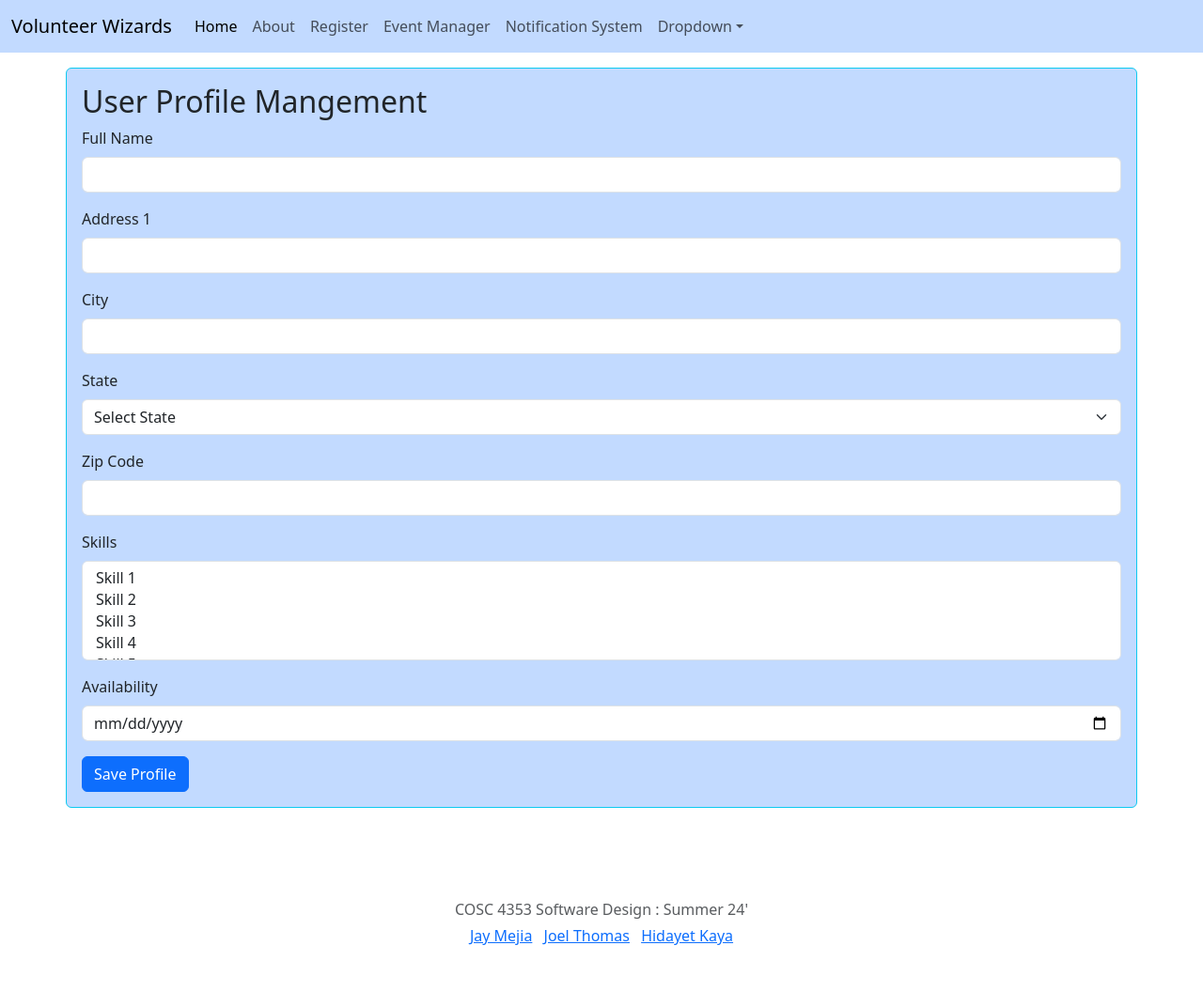
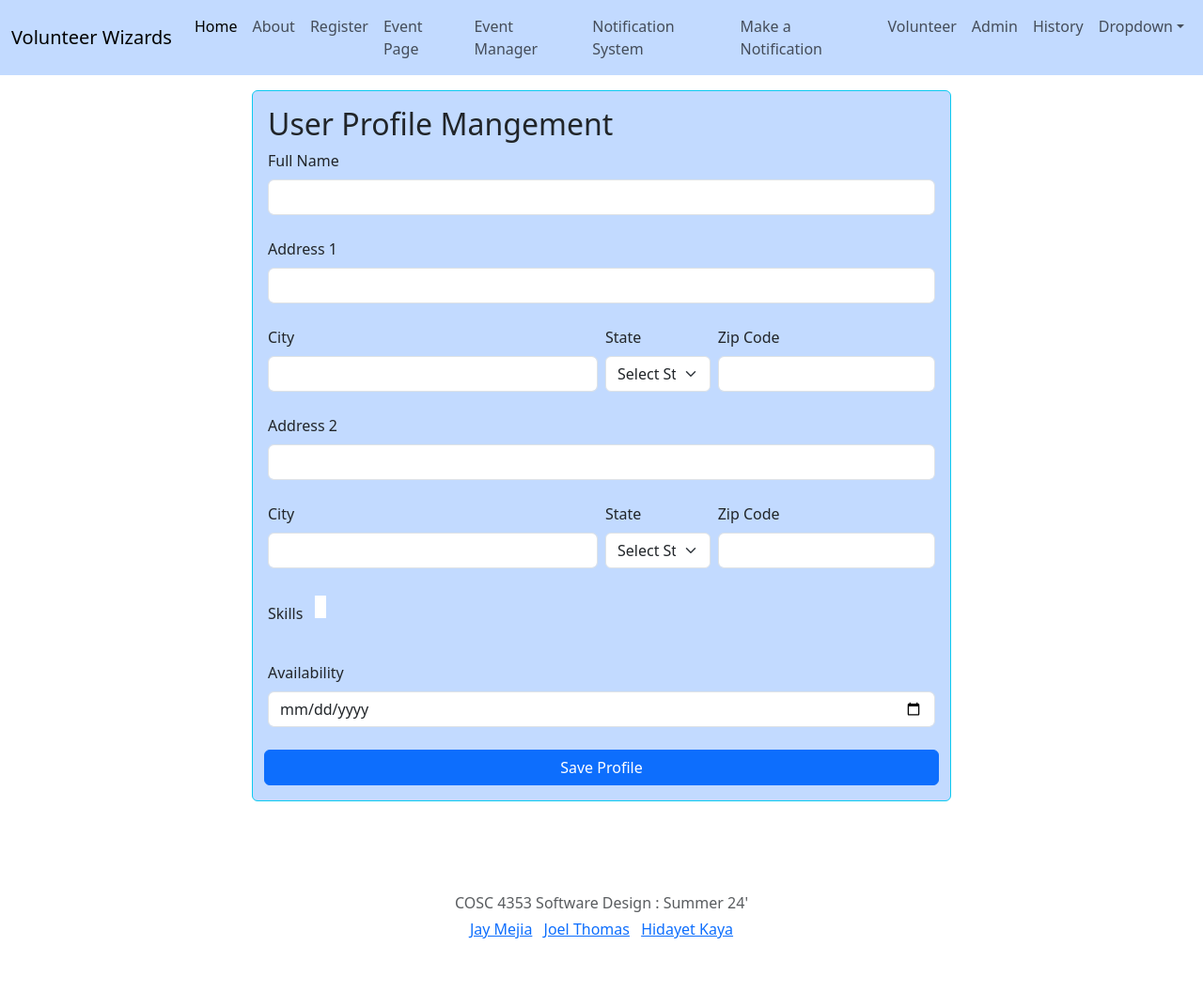
Before and after one commit to joeljoe222/Volunteer_Wizard, a Flask app: page /profile in a window 1280 px wide. Shown: the whole page at 94% size. After the commit the page ends 999 px from the top, so only its background shows below. Run offline with Flask 3, Linux system fonts and the light colour scheme; some libraries are stand-ins or nearby versions.

Commit message:
Added a new event viewing page, notification creator system, made most sites accessible through nav bar for easy accesibility. more touchups.

```diff
--- a/app.py
+++ b/app.py
@@ -56,9 +56,17 @@ def profile():
 def eventManager():
     return render_template("eventManager.html");
 
+@app.route("/event")
+def event():
+    return render_template("event.html")
+
 @app.route("/notificationSystem")
 def notificationManager():
     return render_template("notificationSystem.html");
+
+@app.route("/notification")
+def notification():
+    return render_template("notification.html");
 
 @app.route("/volunteer")
 def volunteer():
--- a/templates/base.html
+++ b/templates/base.html
@@ -6,6 +6,8 @@
     <meta name="viewport" content="width=device-width, initial-scale=1">
     <title>Volunteer Wizards</title>
     <link href="https://cdn.jsdelivr.net/npm/bootstrap@5.3.3/dist/css/bootstrap.min.css" rel="stylesheet" integrity="sha384-QWTKZyjpPEjISv5WaRU9OFeRpok6YctnYmDr5pNlyT2bRjXh0JMhjY6hW+ALEwIH" crossorigin="anonymous">
+    <link rel="stylesheet" href="https://cdn.jsdelivr.net/npm/select2@4.1.0-rc.0/dist/css/select2.min.css" />
+    <link rel="stylesheet" href="https://cdn.jsdelivr.net/npm/select2-bootstrap-5-theme@1.3.0/dist/select2-bootstrap-5-theme.min.css" />
 </head>
 
 <body>
@@ -27,10 +29,25 @@
                         <a class="nav-link" href="{{url_for('register')}}">Register</a>
                     </li>
                     <li class="nav-item">
+                        <a class="nav-link" href="{{url_for('event')}}">Event Page</a>
+                    </li>
+                    <li class="nav-item">
                         <a class="nav-link" href="{{url_for('eventManager')}}">Event Manager</a>
                     </li>
                     <li class="nav-item">
                         <a class="nav-link" href="{{url_for('notificationManager')}}">Notification System</a>
+                    </li>
+                    <li class="nav-item">
+                        <a class="nav-link" href="{{url_for('notification')}}">Make a Notification</a>
+                    </li>
+                    <li class="nav-item">
+                        <a class="nav-link" href="{{url_for('volunteer')}}">Volunteer</a>
+                    </li>
+                    <li class="nav-item">
+                        <a class="nav-link" href="{{url_for('admin')}}">Admin</a>
+                    </li>
+                    <li class="nav-item">
+                        <a class="nav-link" href="{{url_for('history')}}">History</a>
                     </li>
                     <li class="nav-item dropdown">
                         <a class="nav-link dropdown-toggle" href="#" role="button" data-bs-toggle="dropdown" aria-expanded="false">Dropdown</a>
--- a/templates/index.html
+++ b/templates/index.html
@@ -13,6 +13,7 @@
                 <input type="password" class="form-control" id="password">
             </div>
             <button type="submit" class="w-100 btn btn-primary">Log in</button>
+            <a class="nav-link" href="{{url_for('register')}}">Register Account</a>
         </form>
     </div>
 </div>
--- a/templates/profile.html
+++ b/templates/profile.html
@@ -1,8 +1,10 @@
 {% extends 'base.html' %} {% block content %}
 
-<div class="container p-3 bg-primary bg-opacity-25 border border-info rounded">
+<div class="container">
+    <div class="col-md-8 p-3 mx-auto bg-primary bg-opacity-25 border border-info rounded">
         <h2>User Profile Mangement</h2>
         <form method="POST">
+            <div class="row g-2">
                 <div class="mb-3">
                     <label for="full_name" class="form-label">Full Name</label>
                     <input type="text" class="form-control" id="full_name" name="full_name" required maxlength="50">
@@ -11,11 +13,11 @@
                     <label for="address1" class="form-label">Address 1</label>
                     <input type="text" class="form-control" id="address1" name="address1" required maxlength="100">
                 </div>
-        <div class="mb-3">
+                <div class="col-md-6 mb-3">
                     <label for="city" class="form-label">City</label>
                     <input type="text" class="form-control" id="city" name="city" required maxlength="100">
                 </div>
-        <div class="mb-3">
+                <div class="col-md-2 mb-3">
                     <label for="state" class="form-label">State</label>
                     <select class="form-select" id="state" name="state" required>
                         <option value="">Select State</option>
@@ -24,16 +26,38 @@
                         {% endfor %}
                     </select>
                 </div>
+                <div class="col-md-4 mb-3">
+                    <label for="zip_code" class="form-label">Zip Code</label>
+                    <input type="text" class="form-control" id="zip_code" name="zip_code" pattern="[0-9]{5}(-[0-9]{4})?" required>
+                </div>
                 <div class="mb-3">
+                    <label for="address1" class="form-label">Address 2</label>
+                    <input type="text" class="form-control" id="address1" name="address1" required maxlength="100">
+                </div>
+                <div class="col-md-6 mb-3">
+                    <label for="city" class="form-label">City</label>
+                    <input type="text" class="form-control" id="city" name="city" required maxlength="100">
+                </div>
+                <div class="col-md-2 mb-3">
+                    <label for="state" class="form-label">State</label>
+                    <select class="form-select" id="state" name="state" required>
+                        <option value="">Select State</option>
+                        {% for state in states %}
+                        <option value="{{ state['code'] }}">{{ state['name'] }}</option>
+                        {% endfor %}
+                    </select>
+                </div>
+                <div class="col-md-4 mb-3">
                     <label for="zip_code" class="form-label">Zip Code</label>
                     <input type="text" class="form-control" id="zip_code" name="zip_code" pattern="[0-9]{5}(-[0-9]{4})?" required>
                 </div>
                 <div class="mb-3">
                     <label for="skills" class="form-label">Skills</label>
-            <select class="form-select" id="skills" name="skills[]" multiple required>
-                {% for skill in skills %}
-                <option value="{{ skill }}">{{ skill }}</option>
-                {% endfor %}
+                    <select class="form-select" id="skills" multiple required>
+                        <option value="skill1">Skill 1</option>
+                        <option value="skill2">Skill 2</option>
+                        <option value="skill3">Skill 3</option>
+                        <option value="skill4">Skill 4</option>
                     </select>
                 </div>
                 <div class="mb-3">
@@ -41,9 +65,26 @@
                     <input type="date" class="form-control" id="availability" name="availability" required>
                 </div>
                 <button type="submit" class="btn btn-primary">Save Profile</button>
+            </div>
+        </form>
+    </div>
+</div>
 
+<script src="https://cdn.jsdelivr.net/npm/jquery@3.5.0/dist/jquery.slim.min.js"></script>
+<script src="https://cdn.jsdelivr.net/npm/bootstrap@5.1.3/dist/js/bootstrap.bundle.min.js"></script>
+<script src="https://cdn.jsdelivr.net/npm/select2@4.1.0-rc.0/dist/js/select2.min.js"></script>
 
-    </form>
+<script>
+    $(document).ready(function() {
+        $('#skills').select2({
+            theme: "bootstrap-5",
+            width: $( this ).data( 'width' ) ? $( this ).data( 'width' ) : $( this ).hasClass( 'w-100' ) ? '100%' : 'style',
+            placeholder: $( this ).data( 'placeholder' ),
+            closeOnSelect: false,
+        });
 
-</div>
+        var today = new Date().toISOString().split('T')[0];
+        document.getElementById('eventDate').setAttribute('min', today);
+    });
+</script>
 {% endblock %}
--- a/templates/register.html
+++ b/templates/register.html
@@ -20,7 +20,7 @@
                     <option value="2">Administrator</option>
                 </select>
             </div>
-            <button type="submit" class="btn btn-primary">Submit</button>
+            <button type="submit" class="w-100 btn btn-primary">Submit</button>
         </form>
     </div>
 </div>
```
Also changed, not shown: templates/event.html (added, +32 -0 lines), templates/eventManager.html (+1 -6 lines), templates/notification.html (added, +35 -0 lines). Lines whose indentation alone changed are shown as unchanged.
